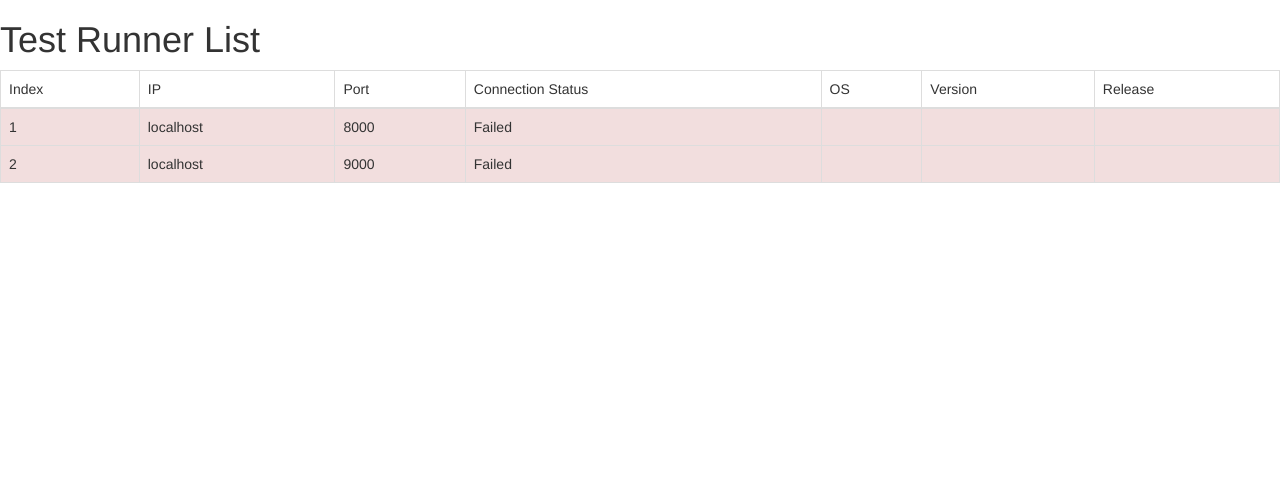
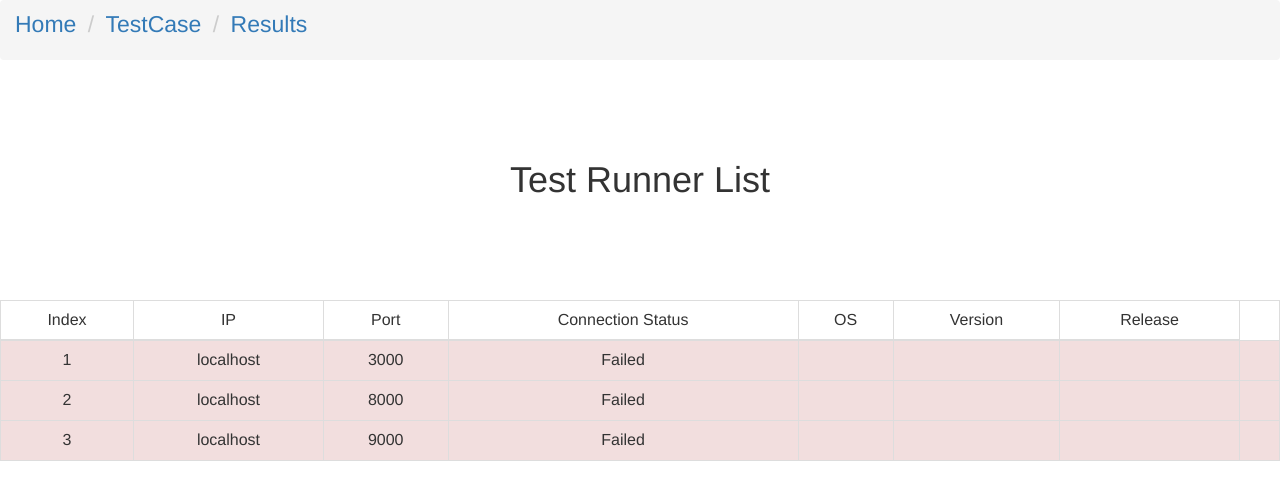
Before and after one commit to fadu-a/fadu_test_manager, a Django app: page / in a window 1280 px wide. Shown: the top 500 px of the page. Run offline with Django 3.2, Linux system fonts and the light colour scheme; data that the repository does not hold is empty; some libraries are stand-ins or nearby versions.

Commit message:
template connecting

```diff
--- /dev/null
+++ b/apps/static/css/apps.css
@@ -0,0 +1,19 @@
+h1{
+    text-align: center;
+}
+
+#table{
+    width: 1400px;
+    text-align: center;
+    margin: 0 auto;
+    margin-top: 100px;
+}
+
+#wrapper{
+    margin-top: 100px;
+}
+
+.breadcrumb{
+    height: 60px;
+    font-size: 23px;
+}
--- a/apps/templates/apps/status.html
+++ b/apps/templates/apps/status.html
@@ -1,13 +1,21 @@
-<!DOCTYPE html>
-
-<body>
 {% load bootstrap3 %}
 {% bootstrap_css %}
 {% bootstrap_javascript %}
+{% load static %}
 
-    <div class="runner_info">
+<!DOCTYPE html>
+<head>
+    <link rel="stylesheet" href="{% static 'css/apps.css' %}">
+</head>
+<body>
+<ol class="breadcrumb">
+  <li><a href="/">Home</a></li>
+  <li><a href="testcase/index">TestCase</a></li>
+  <li><a href="results/1">Results</a></li>
+</ol>
+    <div id="wrapper">
     <h1>Test Runner List</h1>
-    <table class="table table-bordered">
+    <table id="table" class="table table-bordered">
         <thead>
             <tr>
                 <td>Index</td>
@@ -23,9 +31,8 @@
             {% if runners.status == "Failed" %}
                 <tr class="danger">
             {% else %}
-                <tr>
+                <tr class="info">
             {%  endif %}
-
                 <td>{{ forloop.counter }}</td>
                 <td>{{ runners.ip }}</td>
                 <td>{{ runners.port }}</td>
@@ -33,6 +40,11 @@
                 <td>{{ runners.info.system }}</td>
                 <td>{{ runners.info.version }}</td>
                 <td>{{ runners.info.release }}</td>
+            {% if runners.status != "Failed" %}
+                <td><a href="testcase/index" class="btn btn-success" role="button">SELECT</a></td>
+            {% else %}
+                <td></td>
+            {% endif %}
             </tr>
          {%  endfor %}
     </table>
--- a/apps/views.py
+++ b/apps/views.py
@@ -35,7 +35,7 @@ def view_detail(request, pk):
 
 
 def runner_check(request):
-    URLs = ['http://localhost:8000', 'http://localhost:9000']
+    URLs = ['http://localhost:3000', 'http://localhost:8000', 'http://localhost:9000']
     runners_status = []
     runners_data = []
 
```
